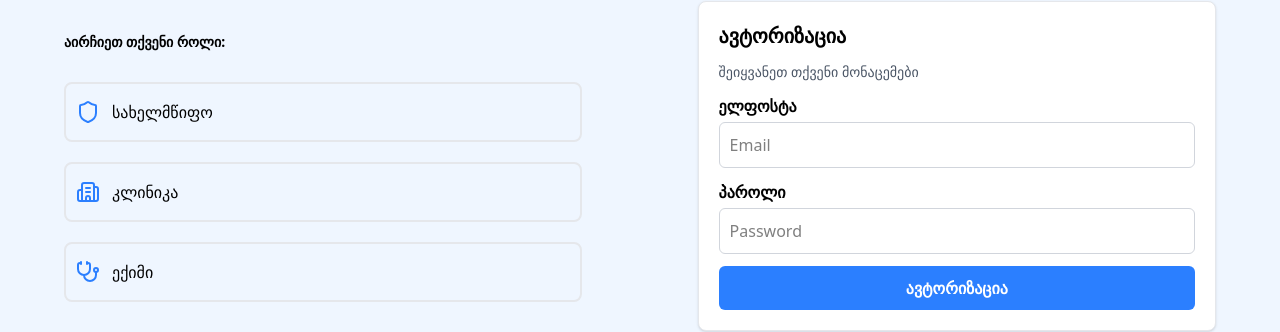
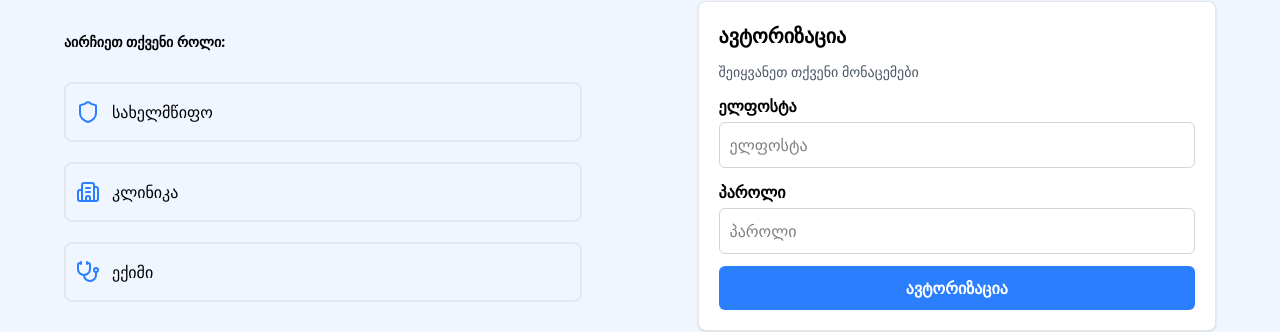
Before and after one commit to gujakupreishvili/electronics_health_record, a Next.js app: page /auth/signIn in a window 1280 px wide. Shown: the part 315-647 px from the top of the page. Built offline with nearby package versions, Linux system fonts and the light colour scheme.

Commit message:
feat:change auth structur

```diff
--- a/src/app/(pages)/auth/signIn/page.tsx
+++ b/src/app/(pages)/auth/signIn/page.tsx
@@ -38,7 +38,7 @@ export default function Auth() {
       };
 
       // const res = await axios.post("/api/login", payload);
-      console.log(values,"values")
+      console.log(values, "values");
       console.log("რეგისტრაცია წარმატებით:", payload);
     } catch (error) {
       if (axios.isAxiosError(error)) {
@@ -111,14 +111,12 @@ export default function Auth() {
               iconStyle="text-blue-500 text-[18px]"
             />
           </div>
-
           {/* Form Section */}
           <Formik
             initialValues={initialValues}
             validationSchema={SignInValidationSchema}
             onSubmit={handleSubmit}
           >
-            {({ errors, touched, handleChange, handleBlur, values }) => (
             <Form
               className="
                 flex flex-col gap-[12px]
@@ -136,18 +134,15 @@ export default function Auth() {
                 label="ელფოსტა"
                 name="email"
                 type="email"
-                  placeholder="Email"
+                placeholder="ელფოსტა"
               />
 
               <Input
                 label="პაროლი"
                 name="password"
                 type="password"
-                  placeholder="Password"
+                placeholder="პაროლი"
               />
-                {errors.password && touched.password && (
-                  <p className="text-red-500 text-sm">{errors.password}</p>
-                )}
 
               {serverError && (
                 <p className="text-red-500 text-sm font-poppins">
@@ -162,7 +157,6 @@ export default function Auth() {
                 ავტორიზაცია
               </button>
             </Form>
-            )}
           </Formik>
         </div>
       </div>
```
Lines whose indentation alone changed are shown as unchanged.
